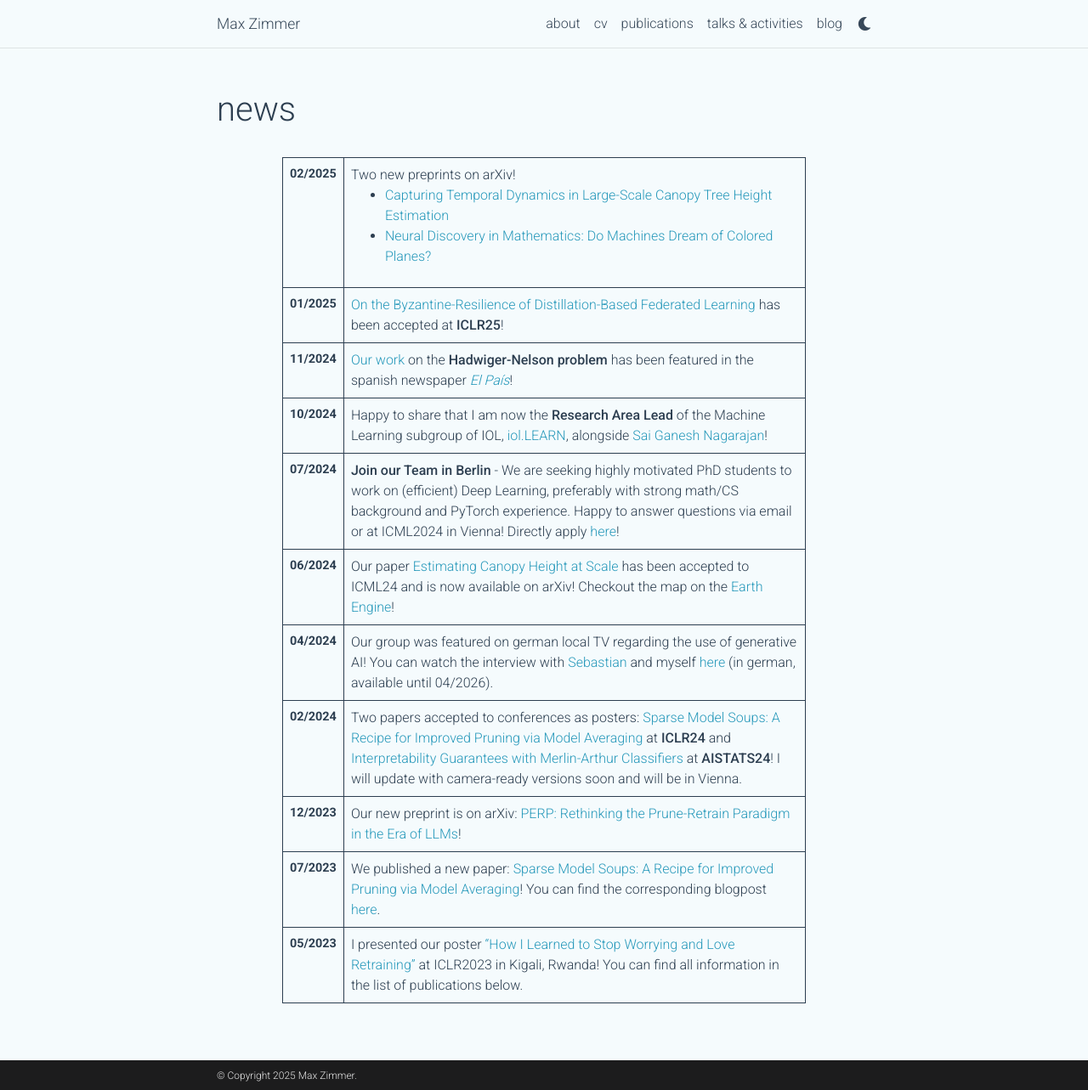
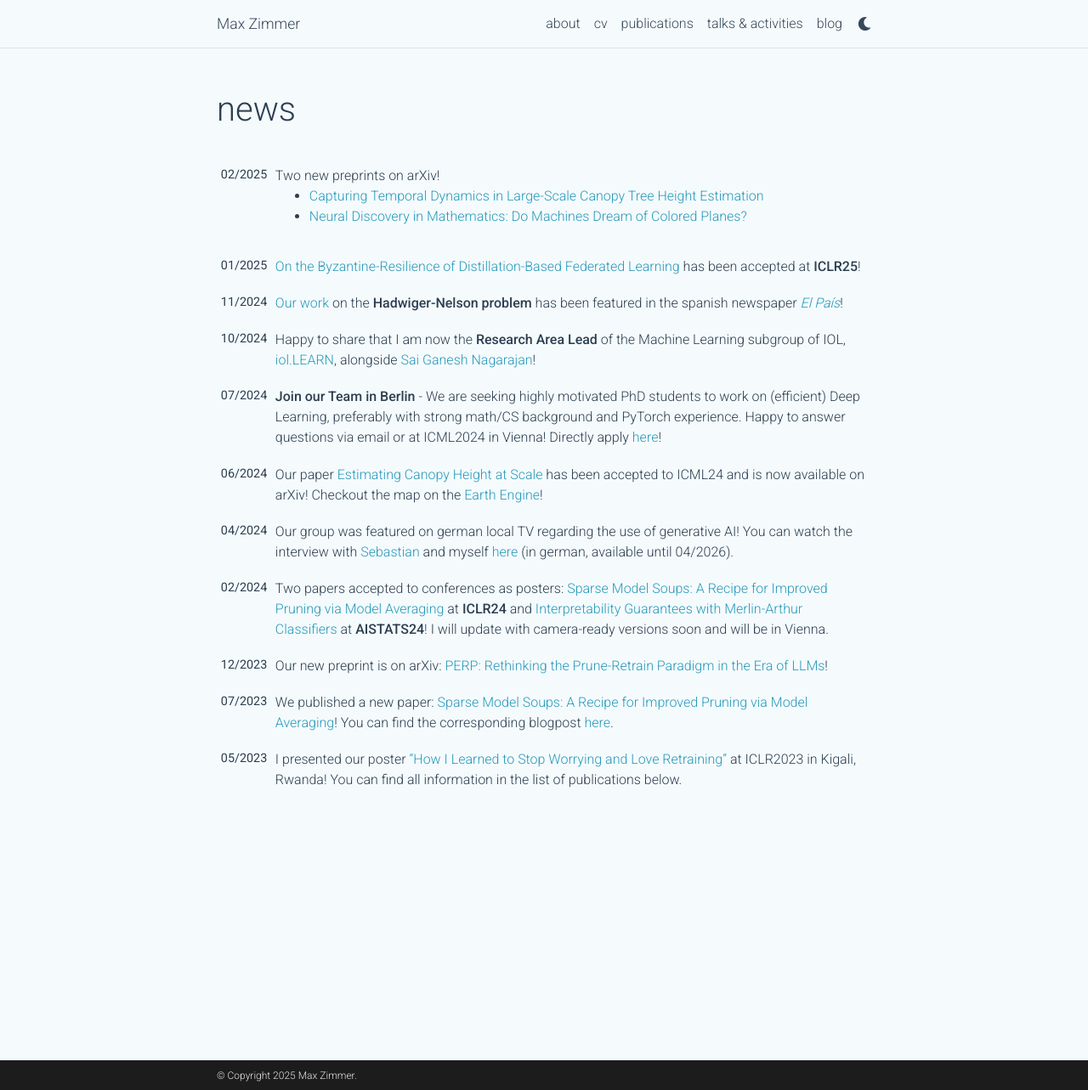
Before and after one commit to zimmer-m/zimmer-m.github.io, a Jekyll site: the page built from news.html, in a window 1280 px wide and 1283 px high. Shown: the whole window at 85% size. Built offline with Jekyll 4.4.1, drawn with Linux system fonts in a browser that asks for light colours; full-size pictures stand in for the smaller copies a plugin makes; comment, search, counter and statistics services are not loaded; a style sheet for code colours, icons or effects is not loaded.

Commit message:
table style only for blog posts

```diff
--- a/assets/css/main.scss
+++ b/assets/css/main.scss
@@ -130,8 +130,8 @@ html[data-theme='dark'] {
     }
 }
 
-// Style markdown tables
-.post table {
+// Style markdown tables in blog posts with captions
+.post .table-caption + table {
     width: 80%;
     margin: 0 auto 2rem;
     border-collapse: collapse;
```
